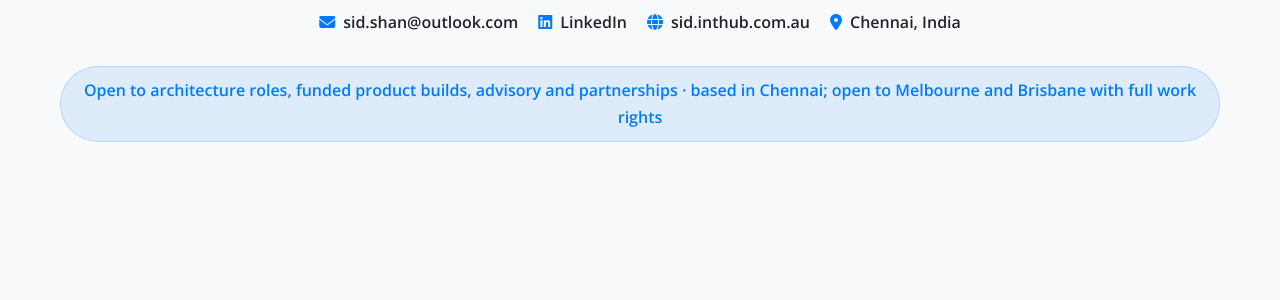
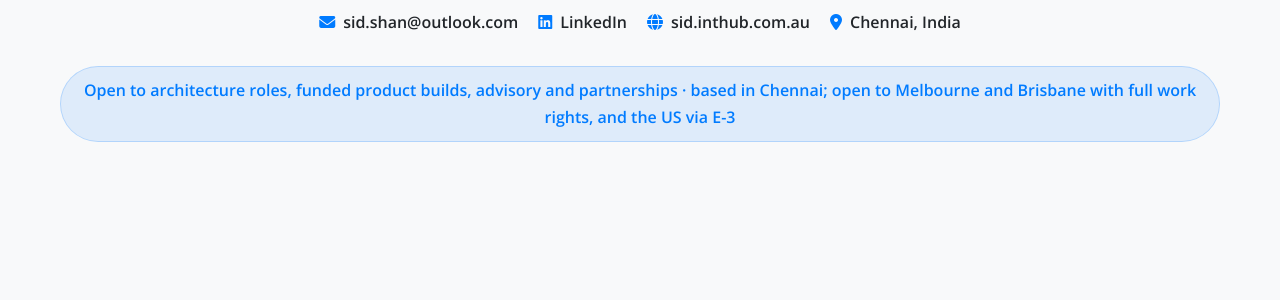
Before and after one commit to sid-inthub/sid-inthub.github.io, a Jekyll site: the page built from index.md, in a window 1280 px wide and 900 px high, scrolled down 665 px. Shown: the part 181-481 px from the top of the window. Built offline with Jekyll 4.4.1, drawn with Linux system fonts in a browser that asks for light colours.

Commit message:
content: availability adds the US via E-3 (round 12)
Matches the resume header and /profile (sid-inthub-profile round 12) and the
work-rights line already on LinkedIn and the site's Contact section.

Co-Authored-By: Claude Opus 5.5 <noreply@anthropic.com>

```diff
--- a/index.md
+++ b/index.md
@@ -1,7 +1,7 @@
 ---
 layout: default
 title: "Sid - AI-Leveraged Product Builder & AI Adoption Strategist · Solution Architect"
-availability_status: "Open to architecture roles, funded product builds, advisory and partnerships · based in Chennai; open to Melbourne and Brisbane with full work rights"
+availability_status: "Open to architecture roles, funded product builds, advisory and partnerships · based in Chennai; open to Melbourne and Brisbane with full work rights, and the US via E-3"
 ---
 
 {% include section-profile.html %}
```
